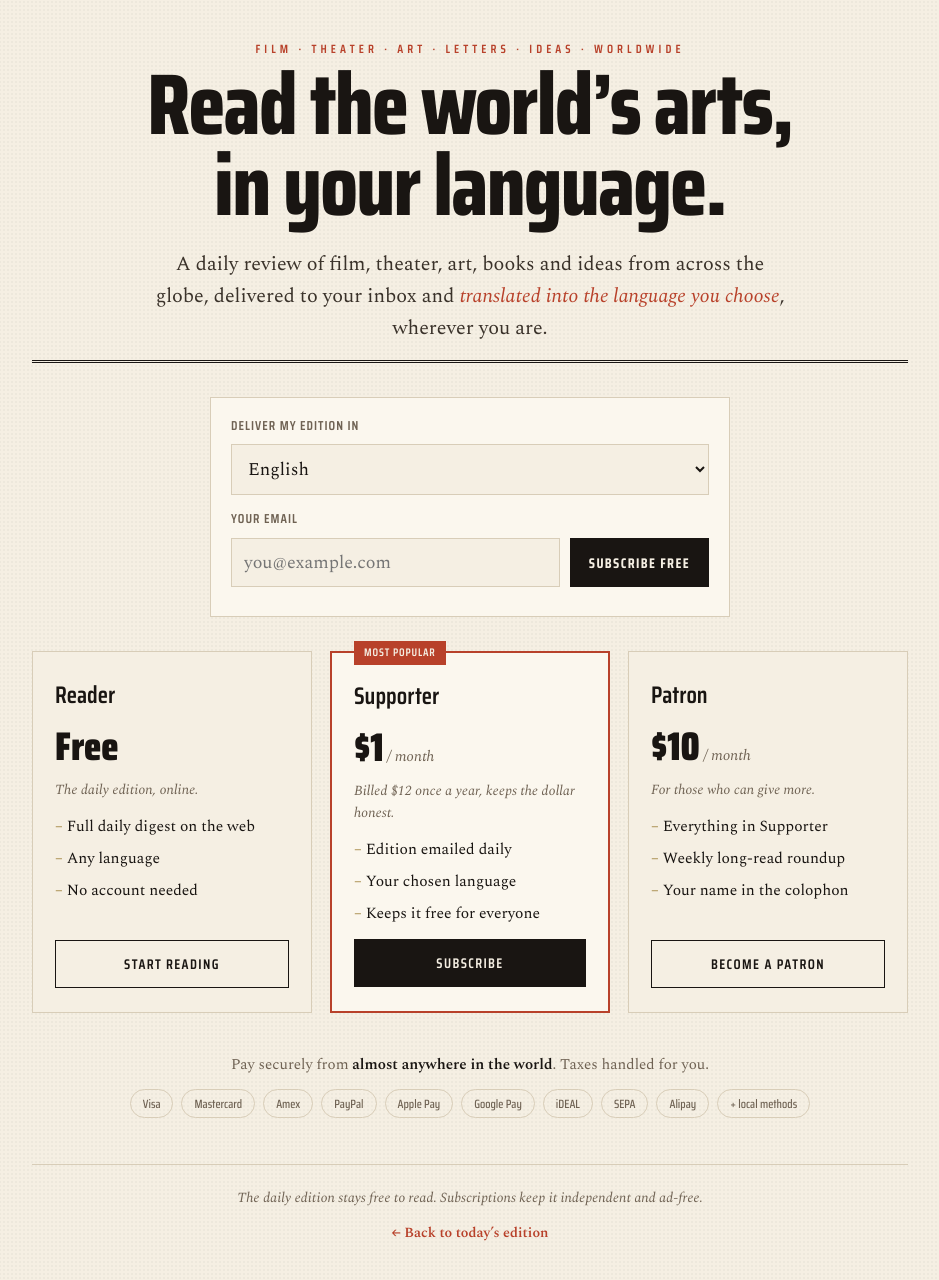
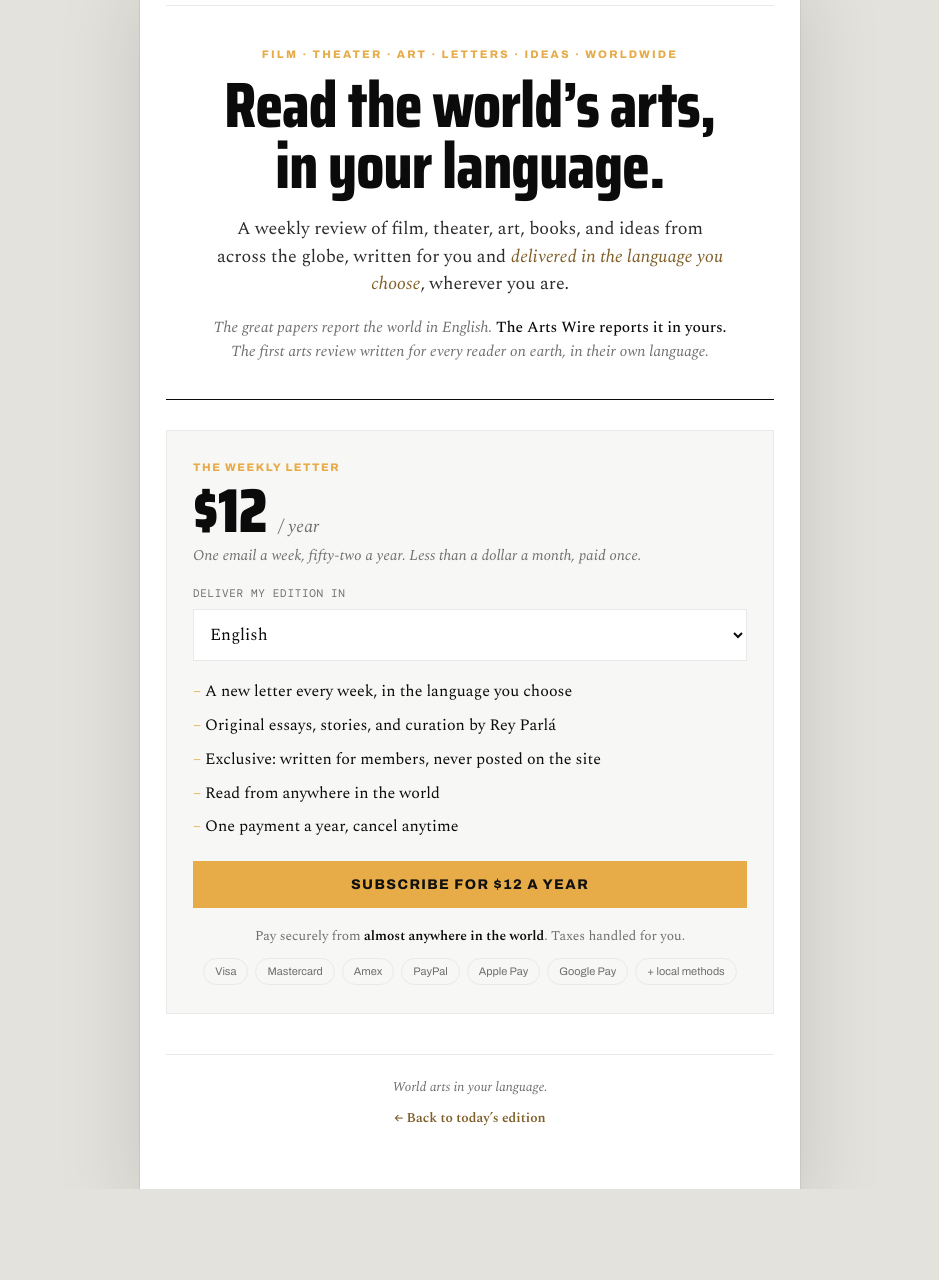
Before and after one commit to reyparlastudio/arts-wire, a website: page subscribe.html in a window 1280 px wide. Shown: the part 48-1328 px from the top of the page, without its empty margins (170-1109 px from the left). After the commit the page ends 1237 px from the top, so only its background shows below. Drawn offline with nearby package versions, Linux system fonts and the light colour scheme.

Commit message:
Add files via upload

```diff
--- a/subscribe.html
+++ b/subscribe.html
@@ -2,89 +2,101 @@
 <html lang="en"><head>
 <meta charset="utf-8"><meta name="viewport" content="width=device-width, initial-scale=1">
 <title>Subscribe &middot; The Arts Wire</title>
-<meta name="theme-color" content="#191512">
+<meta name="theme-color" content="#817e30">
 <link rel="manifest" href="manifest.webmanifest">
 <link rel="apple-touch-icon" href="icons/apple-touch-icon.png">
 <link rel="icon" type="image/png" sizes="32x32" href="icons/favicon-32.png">
 <link rel="preconnect" href="https://fonts.googleapis.com">
-<link href="https://fonts.googleapis.com/css2?family=Saira+Condensed:wght@300;500;600;700;800;900&family=Spectral:ital,wght@0,300;0,400;0,500;0,600;1,400&display=swap" rel="stylesheet">
+<link href="https://fonts.googleapis.com/css2?family=Archivo:wght@400;600;700;800&family=DM+Mono:wght@400;500&family=Saira+Condensed:wght@500;600;700;800;900&family=Spectral:ital,wght@0,300;0,400;0,500;0,600;1,400&display=swap" rel="stylesheet">
 <style>
-  :root{--paper:#f5efe3;--ink:#191512;--muted:#6f6253;--line:#d8cdb8;--accent:#b8412a;--gold:#9a7b32}
+  /* Same design language as the site: white column on a warm surround, the
+     daily Parla accent (set by the script below), Saira + Spectral + Archivo. */
+  :root{--paper:#ffffff;--alt:#f7f7f6;--ink:#0b0b0b;--soft:#6f6f6f;--line:#e9e9e9;
+    --accent:#817e30;--accent-ink:#47451a;--on-accent:#ffffff}
   *{box-sizing:border-box;margin:0;padding:0}
-  body{background:var(--paper);color:var(--ink);font-family:"Spectral",Georgia,serif;
-    font-size:18px;line-height:1.6;
-    background-image:radial-gradient(#00000008 1px,transparent 1px);background-size:4px 4px}
-  .wrap{max-width:920px;margin:0 auto;padding:0 22px 70px}
-  a{color:inherit}
-  header{text-align:center;padding:46px 0 16px;border-bottom:3px double var(--ink)}
-  .kicker{font-family:"Saira Condensed",sans-serif;letter-spacing:.34em;text-transform:uppercase;font-size:12px;
-    color:var(--accent);font-weight:600}
-  h1{font-family:"Saira Condensed",sans-serif;font-weight:800;font-size:clamp(44px,9vw,86px);line-height:.94;
-    letter-spacing:-.02em;margin:6px 0 10px}
-  .lede{max-width:640px;margin:22px auto 0;text-align:center;font-size:20px;color:#3a322a}
-  .lede em{color:var(--accent);font-style:italic}
+  body{background:#e4e2dd;color:var(--ink);font-family:"Spectral",Georgia,serif;
+    font-size:17px;line-height:1.55;-webkit-font-smoothing:antialiased}
+  a{color:inherit;text-decoration:none}
+  .wrap{max-width:660px;margin:0 auto;background:var(--paper);min-height:100vh;
+    box-shadow:0 0 0 1px #00000010,0 30px 80px #00000022;padding:0 26px 60px}
 
-  .pick{margin:34px auto 0;max-width:520px;background:#fbf7ee;border:1px solid var(--line);padding:18px 20px}
-  .pick label{font-family:"Saira Condensed",sans-serif;font-weight:600;font-size:13px;text-transform:uppercase;
-    letter-spacing:.08em;color:var(--muted);display:block;margin-bottom:8px}
-  select{width:100%;font-family:"Spectral",serif;font-size:18px;padding:10px 12px;
+  .top{display:flex;justify-content:space-between;align-items:center;height:54px;border-bottom:1px solid var(--line)}
+  .brand{font-family:"Saira Condensed",sans-serif;font-weight:800;font-size:20px;letter-spacing:.01em}
+  .brand .tm{font-size:.42em;font-weight:600;vertical-align:super;color:var(--accent-ink);margin-left:.05em}
+  .back{font-family:"Archivo",sans-serif;font-weight:700;font-size:10.5px;letter-spacing:.12em;
+    text-transform:uppercase;color:var(--accent-ink)}
+
+  header.hero{text-align:center;padding:40px 0 6px}
+  .kicker{font-family:"Archivo",sans-serif;font-weight:800;font-size:11px;letter-spacing:.2em;
+    text-transform:uppercase;color:var(--accent)}
+  h1{font-family:"Saira Condensed",sans-serif;font-weight:800;font-size:clamp(40px,10vw,64px);
+    line-height:.95;letter-spacing:-.012em;margin:12px 0 0}
+  .lede{max-width:520px;margin:18px auto 0;font-size:18px;color:#2c2c2c}
+  .lede em{color:var(--accent-ink);font-style:italic}
+  .versus{max-width:520px;margin:18px auto 0;font-family:"Spectral",serif;font-style:italic;
+    color:var(--soft);font-size:15.5px;line-height:1.5}
+  .versus b{color:var(--ink);font-style:normal;font-weight:500}
+
+  .rule{height:0;border-top:1px solid var(--ink);margin:30px 0 0}
+
+  .plan{border:1px solid var(--line);background:var(--alt);padding:28px 26px;margin-top:30px}
+  .pk{font-family:"Archivo",sans-serif;font-weight:800;font-size:11px;letter-spacing:.14em;
+    text-transform:uppercase;color:var(--accent)}
+  .price{font-family:"Saira Condensed",sans-serif;font-weight:900;font-size:62px;line-height:1;margin:4px 0 2px}
+  .price small{font-family:"Spectral",serif;font-style:italic;font-weight:400;font-size:18px;color:var(--soft)}
+  .pnote{font-style:italic;color:var(--soft);font-size:15px;margin-bottom:18px}
+
+  .field{margin:2px 0 18px}
+  .field label{display:block;font-family:"DM Mono",monospace;font-size:11px;letter-spacing:.06em;
+    text-transform:uppercase;color:var(--soft);margin-bottom:7px}
+  .field select{width:100%;font-family:"Spectral",serif;font-size:17px;padding:11px 12px;
     background:var(--paper);border:1px solid var(--line);color:var(--ink)}
 
-  .signup{margin:34px auto 0;max-width:520px;background:#fbf7ee;border:1px solid var(--line);padding:18px 20px}
-  .signup>label{font-family:"Saira Condensed",sans-serif;font-weight:600;font-size:13px;text-transform:uppercase;
-    letter-spacing:.08em;color:var(--muted);display:block;margin:0 0 8px}
-  .signup select{margin-bottom:14px}
-  .signup .row{display:flex;gap:10px;flex-wrap:wrap}
-  .signup input[type=email]{flex:1;min-width:180px;font-family:"Spectral",serif;font-size:18px;padding:10px 12px;
-    background:var(--paper);border:1px solid var(--line);color:var(--ink)}
-  .signup button{font-family:"Saira Condensed",sans-serif;font-weight:700;text-transform:uppercase;letter-spacing:.1em;
-    font-size:14px;padding:10px 18px;border:1px solid var(--ink);background:var(--ink);color:var(--paper);cursor:pointer}
-  .signup button:hover{background:var(--accent);border-color:var(--accent)}
-  .sub-msg{font-style:italic;color:var(--accent);font-size:14px;margin-top:10px;min-height:1px}
+  .plan ul{list-style:none;display:flex;flex-direction:column;gap:9px;font-size:16px;margin:0 0 22px}
+  .plan li::before{content:"\2013  ";color:var(--accent);font-weight:700}
 
-  .tiers{display:grid;grid-template-columns:repeat(3,1fr);gap:18px;margin-top:34px}
-  .tier{border:1px solid var(--line);background:var(--paper);padding:24px 22px;display:flex;
-    flex-direction:column;gap:12px}
-  .tier.feature{border:2px solid var(--accent);background:#fbf7ee;position:relative}
-  .flag{position:absolute;top:-12px;left:22px;background:var(--accent);color:var(--paper);
-    font-family:"Saira Condensed",sans-serif;font-weight:600;font-size:11px;letter-spacing:.08em;
-    text-transform:uppercase;padding:3px 10px}
-  .tier h2{font-family:"Saira Condensed",sans-serif;font-weight:600;font-size:24px}
-  .price{font-family:"Saira Condensed",sans-serif;font-weight:900;font-size:40px;line-height:1}
-  .price small{font-family:"Spectral";font-style:italic;font-weight:400;font-size:15px;color:var(--muted)}
-  .note{font-size:14px;color:var(--muted);font-style:italic}
-  .tier ul{list-style:none;font-size:15.5px;display:flex;flex-direction:column;gap:7px;margin-top:2px}
-  .tier li::before{content:"\2013  ";color:var(--gold)}
-  .btn{margin-top:auto;display:block;text-align:center;font-family:"Saira Condensed",sans-serif;font-weight:600;
-    text-transform:uppercase;letter-spacing:.1em;font-size:14px;padding:12px;border:1px solid var(--ink);background:var(--ink);color:var(--paper);
-    cursor:pointer;text-decoration:none}
-  .btn.ghost{background:transparent;color:var(--ink)}
-  .btn:hover{background:var(--accent);border-color:var(--accent);color:var(--paper)}
+  .btn{display:block;width:100%;text-align:center;font-family:"Archivo",sans-serif;font-weight:800;
+    text-transform:uppercase;letter-spacing:.1em;font-size:14px;padding:16px;border:none;
+    background:var(--accent);color:var(--on-accent);cursor:pointer}
+  .btn:hover{filter:brightness(.94)}
 
-  .pay{text-align:center;margin-top:40px;color:var(--muted);font-size:15px}
+  .pay{text-align:center;color:var(--soft);font-size:13.5px;margin-top:18px}
   .pay b{color:var(--ink);font-style:normal}
-  .methods{display:flex;flex-wrap:wrap;gap:8px;justify-content:center;margin-top:12px}
-  .chip{font-family:"Saira Condensed",sans-serif;font-size:12px;border:1px solid var(--line);border-radius:20px;
-    padding:4px 12px;color:var(--muted)}
-  footer{text-align:center;margin-top:46px;padding-top:22px;border-top:1px solid var(--line);
-    color:var(--muted);font-style:italic;font-size:14px}
-  @media (max-width:720px){.tiers{grid-template-columns:1fr}}
+  .methods{display:flex;flex-wrap:wrap;gap:7px;justify-content:center;margin-top:11px}
+  .chip{font-family:"Archivo",sans-serif;font-size:11px;border:1px solid var(--line);border-radius:20px;
+    padding:4px 11px;color:var(--soft)}
+
+  footer{text-align:center;margin-top:40px;padding-top:22px;border-top:1px solid var(--line);
+    color:var(--soft);font-size:13.5px}
+  footer .m{font-style:italic;font-family:"Spectral",serif}
+  footer a{color:var(--accent-ink);font-weight:600}
 </style></head>
 <body>
 <div class="wrap">
-  <p style="text-align:center;padding-top:20px;margin-bottom:-8px"><a href="index.html" style="font-family:'Saira Condensed',sans-serif;font-weight:600;font-size:13px;letter-spacing:.14em;text-transform:uppercase;color:#b8412a;text-decoration:none">&larr;&nbsp; The Arts Wire: today&rsquo;s edition</a></p>
-  <header>
+  <div class="top">
+    <span class="brand">The Arts Wire<sup class="tm">&trade;</sup></span>
+    <a class="back" href="index.html">&larr;&nbsp; Today&rsquo;s edition</a>
+  </div>
+
+  <header class="hero">
     <div class="kicker">Film &middot; Theater &middot; Art &middot; Letters &middot; Ideas &middot; Worldwide</div>
     <h1>Read the world&rsquo;s arts,<br>in your language.</h1>
-    <p class="lede">A daily review of film, theater, art, books and ideas from across the globe,
-    delivered to your inbox and <em>translated into the language you choose</em>, wherever you are.</p>
+    <p class="lede">A weekly review of film, theater, art, books, and ideas from across the globe,
+      written for you and <em>delivered in the language you choose</em>, wherever you are.</p>
+    <p class="versus">The great papers report the world in English. <b>The Arts Wire reports it in yours.</b>
+      The first arts review written for every reader on earth, in their own language.</p>
   </header>
 
-  <form class="signup embeddable-buttondown-form" id="awSub"
-        action="https://buttondown.com/api/emails/embed-subscribe/theartswire"
-        method="post" target="aw_sink">
+  <div class="rule"></div>
+
+  <div class="plan">
+    <div class="pk">The weekly letter</div>
+    <div class="price">$12 <small>/ year</small></div>
+    <p class="pnote">One email a week, fifty-two a year. Less than a dollar a month, paid once.</p>
+
+    <div class="field">
       <label for="lang">Deliver my edition in</label>
-    <select id="lang" name="metadata__language">
+      <select id="lang">
         <option value="en">English</option>
         <option value="es">Español (Spanish)</option>
         <option value="fr">Français (French)</option>
@@ -99,105 +111,58 @@
         <option value="ru">Русский (Russian)</option>
         <option value="other">Another language, just ask</option>
       </select>
-    <label for="bd-email">Your email</label>
-    <div class="row">
-      <input id="bd-email" type="email" name="email" required placeholder="you@example.com">
-      <button type="submit">Subscribe free</button>
-    </div>
-    <input type="hidden" name="tag" id="bd-tag" value="en">
-    <input type="hidden" name="embed" value="1">
-    <p class="sub-msg" id="bd-msg"></p>
-  </form>
-  <iframe name="aw_sink" style="display:none" title="signup target" tabindex="-1"></iframe>
-
-  <section class="tiers">
-    <div class="tier">
-      <h2>Reader</h2>
-      <div class="price">Free</div>
-      <p class="note">The daily edition, online.</p>
-      <ul><li>Full daily digest on the web</li><li>Any language</li><li>No account needed</li></ul>
-      <a class="btn ghost" href="index.html">Start reading</a>
     </div>
 
-    <div class="tier feature">
-      <span class="flag">Most popular</span>
-      <h2>Supporter</h2>
-      <div class="price">$1<small> / month</small></div>
-      <p class="note">Billed $12 once a year, keeps the dollar honest.</p>
-      <ul><li>Edition emailed daily</li><li>Your chosen language</li><li>Keeps it free for everyone</li></ul>
-      <a class="btn" data-plan="supporter" href="#">Subscribe</a>
-    </div>
+    <ul>
+      <li>A new letter every week, in the language you choose</li>
+      <li>Original essays, stories, and curation by Rey Parl&aacute;</li>
+      <li>Exclusive: written for members, never posted on the site</li>
+      <li>Read from anywhere in the world</li>
+      <li>One payment a year, cancel anytime</li>
+    </ul>
 
-    <div class="tier">
-      <h2>Patron</h2>
-      <div class="price">$10<small> / month</small></div>
-      <p class="note">For those who can give more.</p>
-      <ul><li>Everything in Supporter</li><li>Weekly long-read roundup</li><li>Your name in the colophon</li></ul>
-      <a class="btn ghost" data-plan="patron" href="#">Become a patron</a>
-    </div>
-  </section>
+    <button class="btn" id="sub">Subscribe for $12 a year</button>
 
     <div class="pay">
       <p>Pay securely from <b>almost anywhere in the world</b>. Taxes handled for you.</p>
       <div class="methods">
         <span class="chip">Visa</span><span class="chip">Mastercard</span><span class="chip">Amex</span>
         <span class="chip">PayPal</span><span class="chip">Apple Pay</span><span class="chip">Google Pay</span>
-      <span class="chip">iDEAL</span><span class="chip">SEPA</span><span class="chip">Alipay</span>
         <span class="chip">+ local methods</span>
+      </div>
     </div>
   </div>
 
   <footer>
-    <p>The daily edition stays free to read. Subscriptions keep it independent and ad-free.</p>
-    <p style="margin-top:12px"><a href="index.html" style="color:#b8412a;font-style:normal;text-decoration:none;font-weight:600">&larr; Back to today&rsquo;s edition</a></p>
+    <p class="m">World arts in your language.</p>
+    <p style="margin-top:10px"><a href="index.html">&larr; Back to today&rsquo;s edition</a></p>
   </footer>
 </div>
 
 <script>
-/* ----------------------------------------------------------------------------
-   WIRING THE CHECKOUT  (one-time setup, explained in ARCHITECTURE.md)
-   --------------------------------------------------------------------------
-   This page is static (no server needed). To take real payments worldwide:
+/* Daily Parla color, matching the site so this page wears the color of the day. */
+(function(){
+  var PAL=["#7593BA","#9FD5BD","#E7AB48","#817E30","#F37E66"];
+  function rgb(h){h=h.replace("#","");return [parseInt(h.substr(0,2),16),parseInt(h.substr(2,2),16),parseInt(h.substr(4,2),16)];}
+  function hx(r,g,b){function f(x){x=Math.max(0,Math.min(255,Math.round(x)));return ("0"+x.toString(16)).slice(-2);}return "#"+f(r)+f(g)+f(b);}
+  var c=PAL[Math.floor(Date.now()/86400000)%PAL.length],r=rgb(c);
+  var lum=(0.299*r[0]+0.587*r[1]+0.114*r[2])/255,s=document.documentElement.style;
+  s.setProperty("--accent",c);
+  s.setProperty("--accent-ink",hx(r[0]*0.55,r[1]*0.55,r[2]*0.55));
+  s.setProperty("--on-accent",lum<0.5?"#ffffff":"#111111");
+  var m=document.querySelector('meta[name=theme-color]');if(m){m.setAttribute("content",c);}
+})();
 
-   1) Create products in a Merchant-of-Record checkout (Paddle or Lemon Squeezy
-      recommended, they collect global VAT/sales tax FOR you).
-        - "Supporter"  -> a $12/year subscription
-        - "Patron"     -> a $120/year (or $10/mo) subscription
-   2) Paste each product's hosted checkout link below.
-   3) The reader's language choice is passed along so your sending tool knows
-      which translated edition to send them.
----------------------------------------------------------------------------- */
-const CHECKOUT = {
-  supporter: "https://YOUR-STORE.lemonsqueezy.com/checkout/buy/SUPPORTER_ID",
-  patron:    "https://YOUR-STORE.lemonsqueezy.com/checkout/buy/PATRON_ID"
-};
-
-document.querySelectorAll("[data-plan]").forEach(function (btn) {
-  btn.addEventListener("click", function (e) {
-    e.preventDefault();
-    const plan = btn.getAttribute("data-plan");
-    const lang = document.getElementById("lang").value;
-    const base = CHECKOUT[plan];
-    if (base.includes("YOUR-STORE")) {
-      alert("Checkout not wired yet.\n\nPlan: " + plan + "\nLanguage: " + lang +
-            "\n\nPaste your Paddle/Lemon Squeezy link into CHECKOUT in this file" +
-            " (see ARCHITECTURE.md). The language is carried through as ?lang=" + lang + ".");
-      return;
-    }
-    // Pass language as checkout metadata so the sender picks the right edition.
-    window.location.href = base + "?checkout[custom][lang]=" + encodeURIComponent(lang);
+/* Subscribe -> Buttondown checkout, carrying the chosen language as a tag so the
+   reader is filed into that language's edition. Payment happens on Buttondown. */
+(function(){
+  var b=document.getElementById("sub");if(!b){return;}
+  b.addEventListener("click",function(){
+    var lang=document.getElementById("lang").value;
+    var url="https://buttondown.com/theartswire";
+    if(lang && lang!=="other"){url+="?tag="+encodeURIComponent(lang);}
+    window.location.href=url;
   });
-});
-
-// Free signup -> Buttondown (posts into the hidden frame, so the page never leaves)
-var awSub=document.getElementById("awSub");
-if(awSub){
-  awSub.addEventListener("submit",function(){
-    var lang=document.getElementById("lang").value;
-    var t=document.getElementById("bd-tag");if(t){t.value=lang;}
-    var m=document.getElementById("bd-msg");
-    setTimeout(function(){if(m){m.textContent="You are in. Check your inbox to confirm.";}},400);
-  });
-}
+})();
 </script>
 </body></html>
```
Lines whose indentation alone changed are shown as unchanged.
